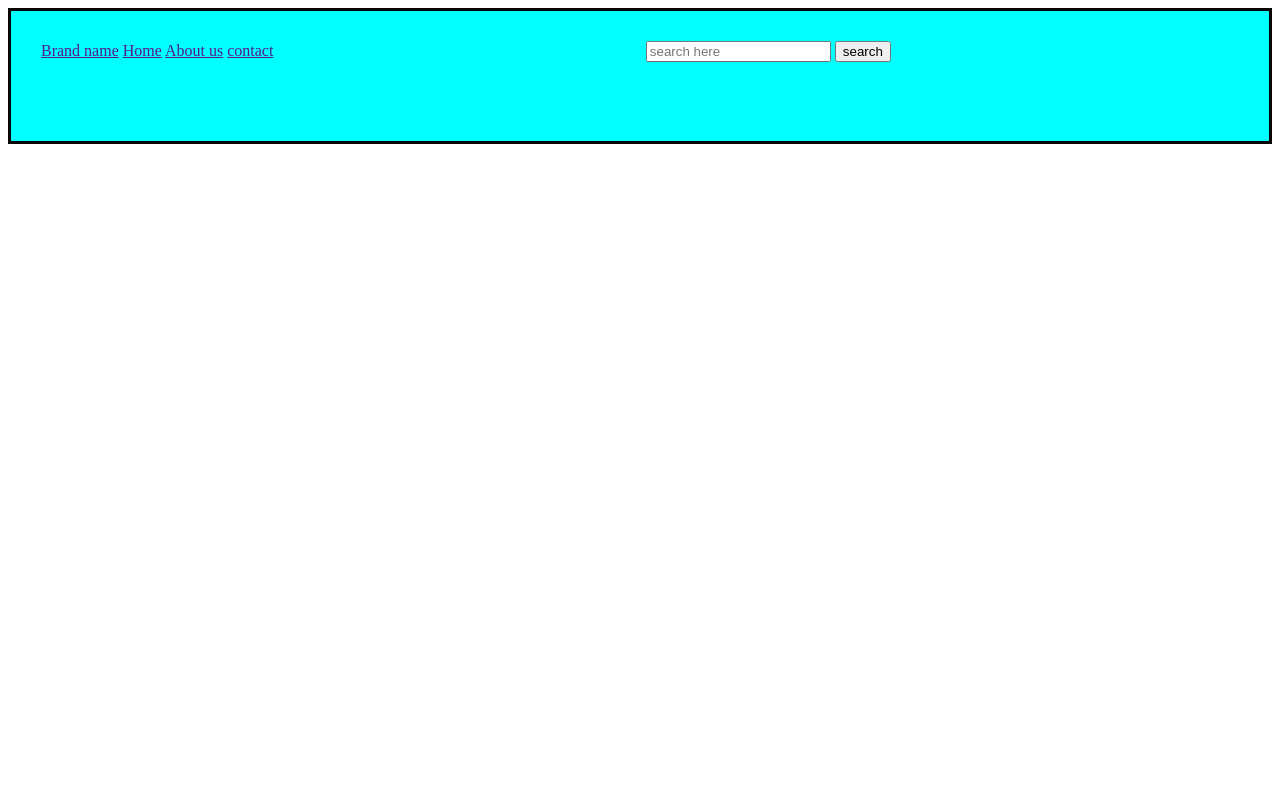
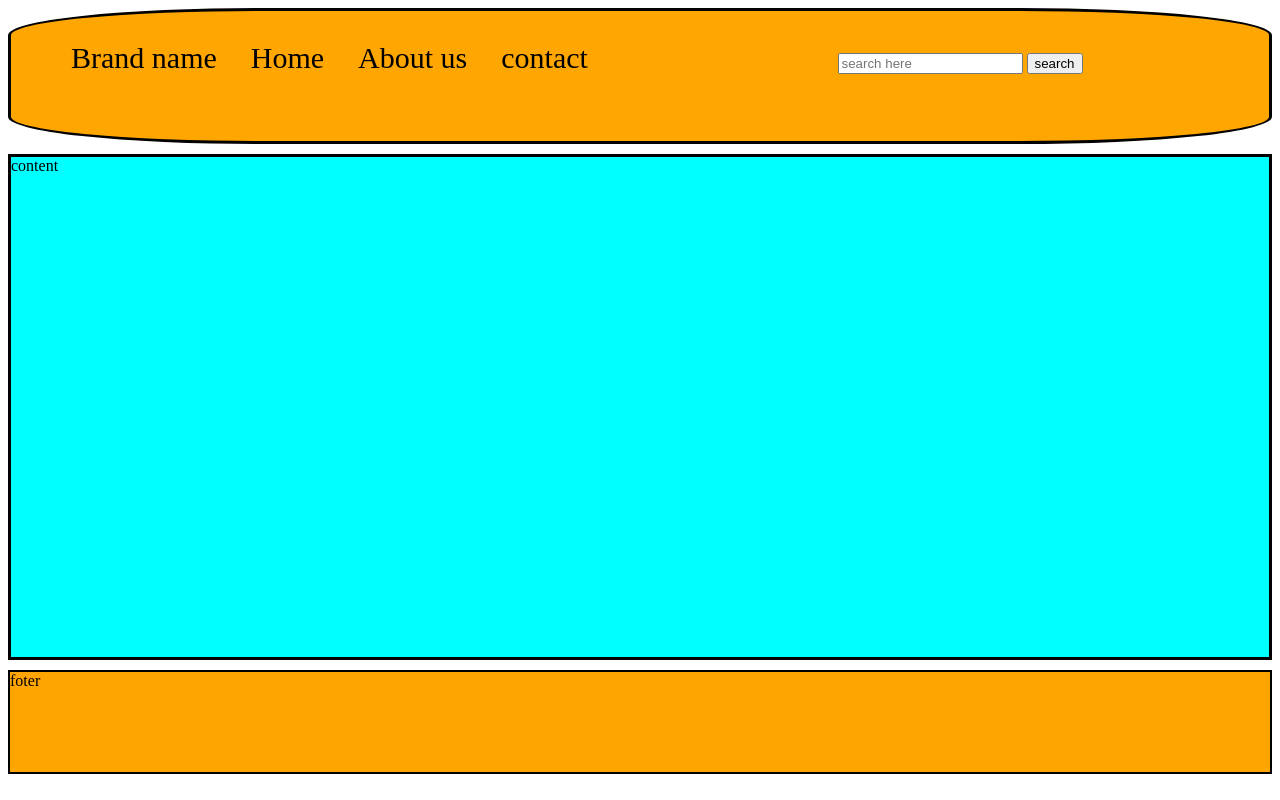
Before and after one commit to saifomar406/navbar-design1, a plain HTML site: page index.html in a window 1280 px wide. Drawn offline with Linux system fonts and the light colour scheme.

Commit message:
added some contant

```diff
--- a/index.html
+++ b/index.html
@@ -17,5 +17,7 @@
         <input class="searchbar" type="search" name="" value="" placeholder="search here ">
         <button class="butt" type="submit" name="" value="" >search</button>
     </div>
+    <div class="box1">content</div>
+    <div class="box2">foter</div>
 </body>
 </html>
--- a/style.css
+++ b/style.css
@@ -1,21 +1,35 @@
 .nav{
 
-    background-color: aqua;
+    background-color: rgb(255, 166, 0);
     height: 100px;
-    border:3px solid black;
+    border:3px solid  black;
+    border-radius: 20%;
     padding-top: 30px ;
     padding-left: 30px;
 
 }
 .nav a{
-    text-decoration: none
-    text-color:black
-    font-size
+    text-decoration: none;
+    margin-left: 30px;
+    font-size: 30px;
+    color: black;
 
 }
 .searchbar{
-    margin-left: 30%;
+    margin-left: 20%;
 }
 .but{
 
 }
+.box1{
+    background-color: aqua;
+    height: 500px;
+    border: 3px solid black;
+    margin-top: 10px;
+}
+.box2{
+    background-color: orange;
+    height: 100px;
+    border: 2px solid black;
+     margin-top: 10px;
+}
```
